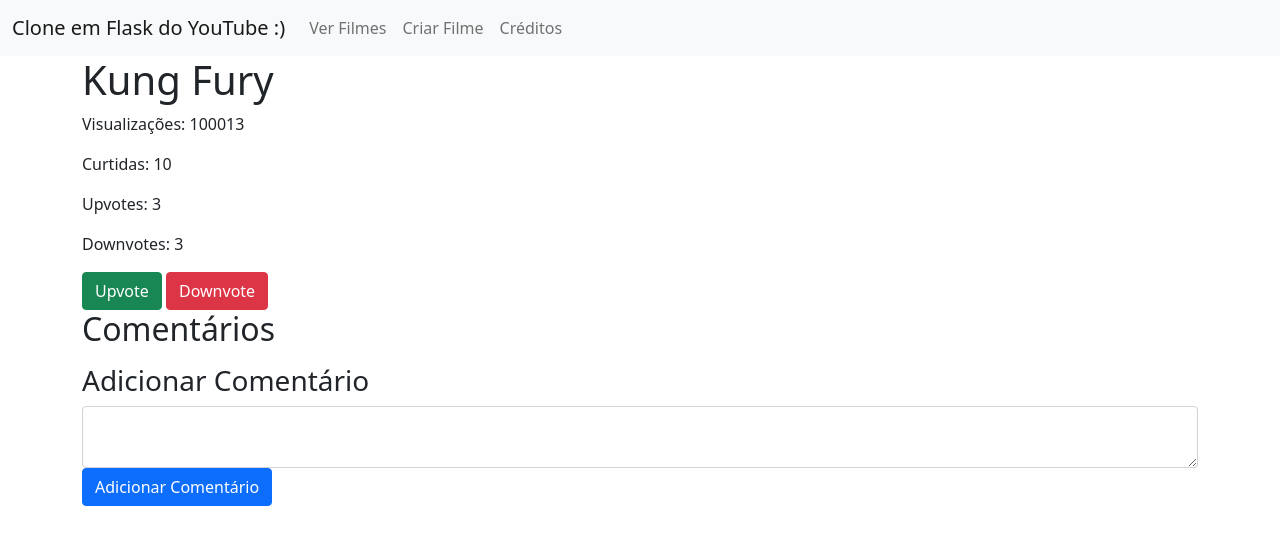
After one commit to BobAlvesBob/Flask_Youtube, a Flask app: page /video/0 in a window 1280 px wide. The commit adds this page. Shown: the top 545 px of the page. Run offline with Flask 2, Linux system fonts and the light colour scheme; data comes from the database, SQL or seed files in the repository; both versions use the stored data as it was after the commit; data that the repository does not hold is empty.

Commit message:
Implemented video pages with views and voting functionality. - Added tables for comments and video votes to the database. - Updated the database schema to include these tables. - Created video.html template to display individual video details, including comments and upvotes/downvotes. - Modified main.py to handle views and voting for videos, and added routes for viewing videos, adding comments, and voting. - Updated index.html to link to individual video pages.

```diff
--- a/main.py
+++ b/main.py
@@ -1,32 +1,39 @@
-from flask import Flask, request, render_template, redirect
-from flask_restful import Api, Resource, reqparse, abort, fields, marshal_with
+from flask import Flask, request, render_template, redirect, url_for
 from flask_sqlalchemy import SQLAlchemy
 
 app = Flask(__name__)
-api = Api(app)
 app.config['SQLALCHEMY_DATABASE_URI'] = 'sqlite:///database.db'
 app.config['SQLALCHEMY_TRACK_MODIFICATIONS'] = False
 
 db = SQLAlchemy(app)
 
 class VideoModel(db.Model):
+    __tablename__ = 'video_model'
     id = db.Column(db.Integer, primary_key=True)
     name = db.Column(db.String(100), nullable=False)
     views = db.Column(db.Integer, nullable=False)
     likes = db.Column(db.Integer, nullable=False)
 
-    def __repr__(self):
-        return f"Video(name={self.name}, views={self.views}, likes={self.likes})"
+class Comment(db.Model):
+    __tablename__ = 'comments'
+    id = db.Column(db.Integer, primary_key=True)
+    video_id = db.Column(db.Integer, db.ForeignKey('video_model.id'), nullable=False)
+    user_id = db.Column(db.Integer, nullable=False)
+    comment = db.Column(db.Text, nullable=False)
+    upvotes = db.Column(db.Integer, default=0)
+    timestamp = db.Column(db.DateTime, default=db.func.current_timestamp())
 
-# Outras definições de rotas e classes podem ir aqui
+class VideoVote(db.Model):
+    __tablename__ = 'video_votes'
+    id = db.Column(db.Integer, primary_key=True)
+    video_id = db.Column(db.Integer, db.ForeignKey('video_model.id'), nullable=False)
+    user_id = db.Column(db.Integer, nullable=False)
+    vote = db.Column(db.Integer, nullable=False)  # 1 para upvote, -1 para downvote
 
 @app.route('/')
 def index():
-    videos = VideoModel.query.all()  # Pega todos os vídeos do banco de dados
-    print(videos)  # Isto deve mostrar os objetos Video no console
+    videos = VideoModel.query.all()
     return render_template('index.html', videos=videos)
-
-
 
 @app.route('/add_video', methods=['POST'])
 def add_video():
@@ -37,7 +44,7 @@ def add_video():
         new_video = VideoModel(name=video_name, views=video_views, likes=video_likes)
         db.session.add(new_video)
         db.session.commit()
-        return redirect('/')  # Redireciona para a página inicial após adicionar
+        return redirect('/')
 
 @app.route('/add')
 def add():
@@ -47,6 +54,38 @@ def add():
 def credits():
     return render_template('credits.html')
 
-# Certifique-se de que o app.run() esteja no final do arquivo
+@app.route('/video/<int:video_id>')
+def video(video_id):
+    video = VideoModel.query.get(video_id)
+    if not video:
+        return 'Vídeo não encontrado', 404
+
+    video.views += 1
+    db.session.commit()
+
+    comments = Comment.query.filter_by(video_id=video_id).all()
+    upvotes = sum(1 for vote in VideoVote.query.filter_by(video_id=video_id, vote=1))
+    downvotes = sum(1 for vote in VideoVote.query.filter_by(video_id=video_id, vote=-1))
+
+    return render_template('video.html', video=video, comments=comments, upvotes=upvotes, downvotes=downvotes)
+
+@app.route('/add_comment/<int:video_id>', methods=['POST'])
+def add_comment(video_id):
+    user_id = request.form['user_id']
+    comment_text = request.form['comment']
+    comment = Comment(video_id=video_id, user_id=user_id, comment=comment_text)
+    db.session.add(comment)
+    db.session.commit()
+    return redirect(url_for('video', video_id=video_id))
+
+@app.route('/vote/<int:video_id>', methods=['POST'])
+def vote(video_id):
+    user_id = request.form['user_id']
+    vote_type = int(request.form['vote'])
+    vote = VideoVote(video_id=video_id, user_id=user_id, vote=vote_type)
+    db.session.add(vote)
+    db.session.commit()
+    return redirect(url_for('video', video_id=video_id))
+
 if __name__ == "__main__":
     app.run(debug=True)
--- a/templates/index.html
+++ b/templates/index.html
@@ -5,9 +5,11 @@
 {% block content %}
     <h1>Filmes</h1>
     {% for video in videos %}
-    <div class="card">
+    <div class="card mb-3">
         <div class="card-body">
-            <h5 class="card-title">{{ video.name }}</h5>
+            <h5 class="card-title">
+                <a href="{{ url_for('video', video_id=video.id) }}">{{ video.name }}</a>
+            </h5>
             <p class="card-text">Views: {{ video.views }}</p>
             <p class="card-text">Likes: {{ video.likes }}</p>
         </div>
--- /dev/null
+++ b/templates/video.html
@@ -0,0 +1,40 @@
+{% extends "base.html" %}
+
+{% block title %}{{ video.name }}{% endblock %}
+
+{% block content %}
+    <h1>{{ video.name }}</h1>
+    <p>Visualizações: {{ video.views }}</p>
+    <p>Curtidas: {{ video.likes }}</p>
+    <p>Upvotes: {{ upvotes }}</p>
+    <p>Downvotes: {{ downvotes }}</p>
+
+    <div>
+        <form action="/vote/{{ video.id }}" method="post">
+            <input type="hidden" name="user_id" value="1"> <!-- Ajuste conforme o sistema de usuários -->
+            <button name="vote" value="1" class="btn btn-success">Upvote</button>
+            <button name="vote" value="-1" class="btn btn-danger">Downvote</button>
+        </form>
+    </div>
+
+    <h2>Comentários</h2>
+    <ul>
+        {% for comment in comments %}
+        <li>
+            {{ comment.comment }} - Upvotes: {{ comment.upvotes }}
+            <form action="/vote_comment/{{ comment.id }}" method="post">
+                <input type="hidden" name="user_id" value="1"> <!-- Ajuste conforme o sistema de usuários -->
+                <button name="vote" value="1" class="btn btn-success">Upvote</button>
+                <button name="vote" value="-1" class="btn btn-danger">Downvote</button>
+            </form>
+        </li>
+        {% endfor %}
+    </ul>
+
+    <h3>Adicionar Comentário</h3>
+    <form action="/add_comment/{{ video.id }}" method="post">
+        <input type="hidden" name="user_id" value="1"> <!-- Ajuste conforme o sistema de usuários -->
+        <textarea name="comment" class="form-control" required></textarea>
+        <button type="submit" class="btn btn-primary">Adicionar Comentário</button>
+    </form>
+{% endblock %}
```
Also changed, not shown: manage.py (added, +11 -0 lines), database.db.
